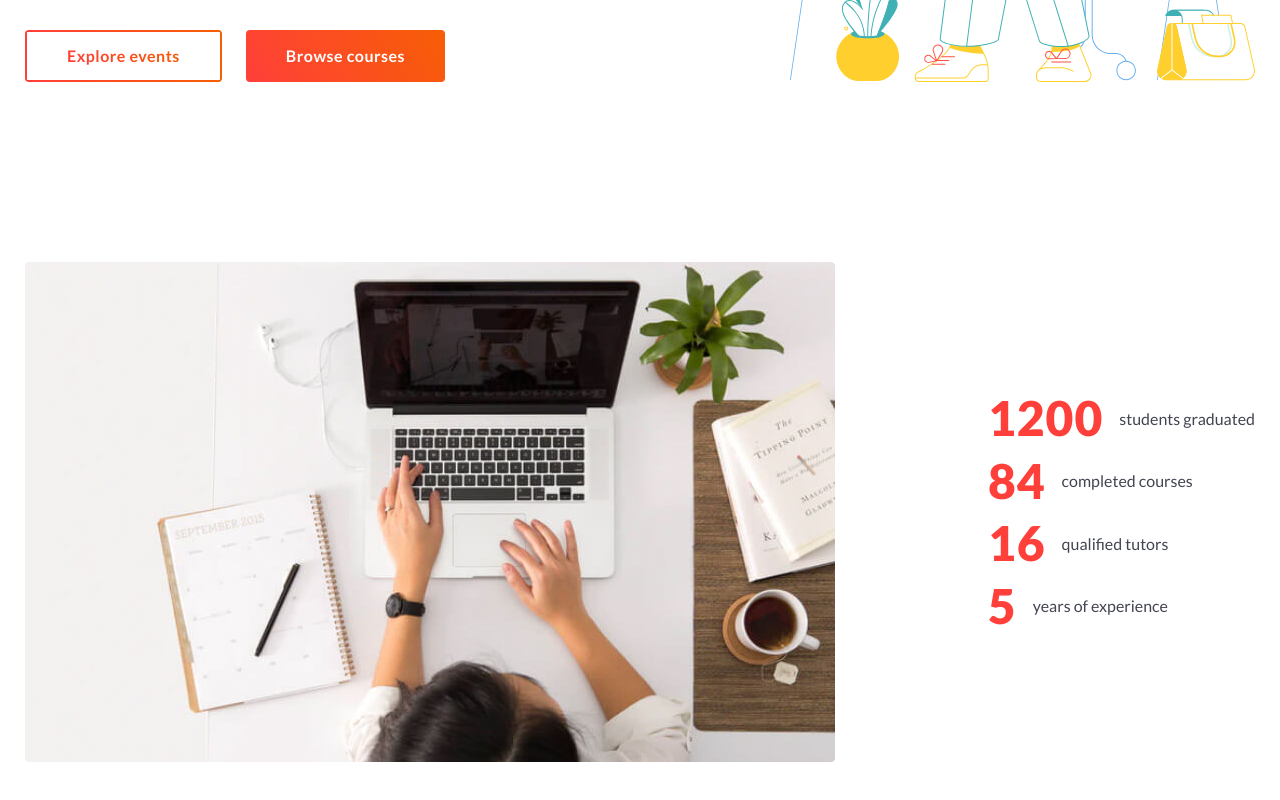
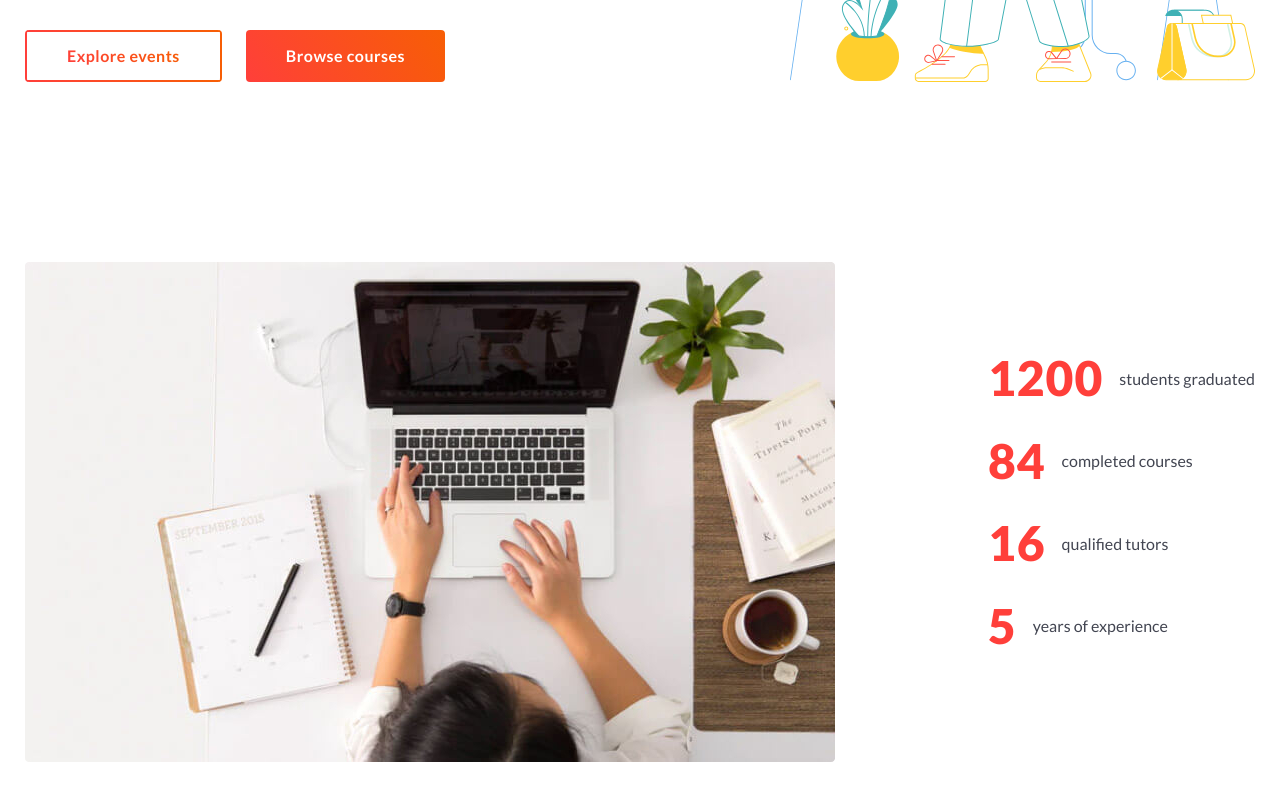
Before and after one commit to Emitzic/Createx, a plain HTML site: page Createx/index.html in a window 1280 px wide. Shown: the part 1336-2136 px from the top of the page. Drawn offline with nearby package versions, Linux system fonts and the light colour scheme; files whose address does not match are found by name.

Commit message:
Add files via upload

```diff
--- a/Createx/css/style.css
+++ b/Createx/css/style.css
@@ -320,11 +320,11 @@ body {
 .about__number {
     display: flex;
     align-items: center;
-    margin-botton: 20px;
+    margin-bottom: 20px;
 }
 
 .about__number:last-child {
-    margin-botton: 0px;
+    margin-bottom: 20px;
 }
 
 .about__number span {
```
